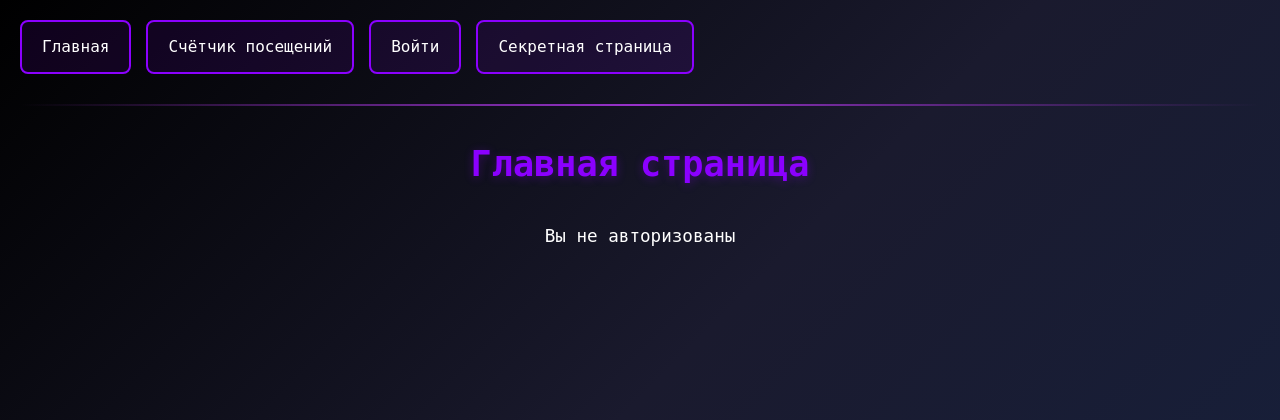
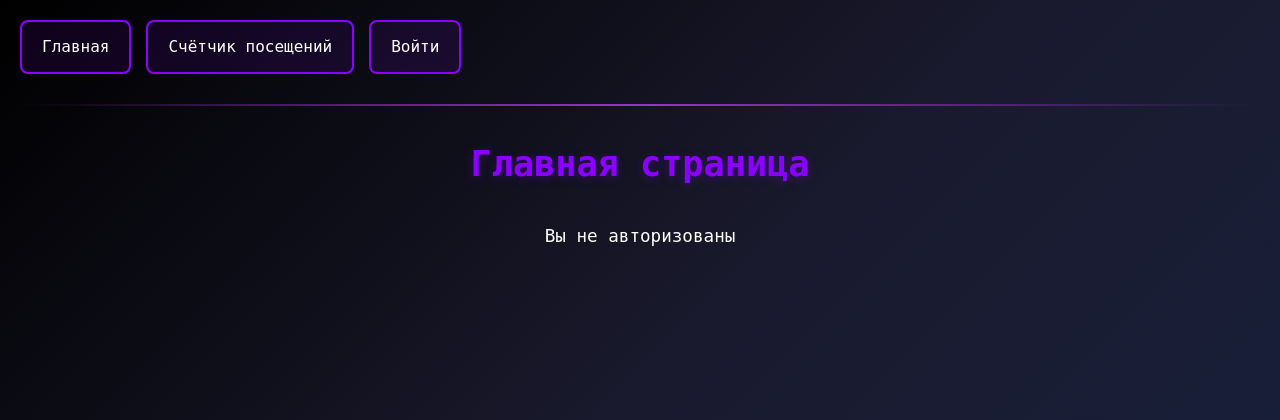
Before and after one commit to xseniaKri/web_labs, a Flask app: page / in a window 1280 px wide. Shown: the top 420 px of the page. Run offline with Flask 2, Linux system fonts and the light colour scheme.

Commit message:
fix: поправила отображение секретной страницы в навбаре

```diff
--- a/app/templates/base.html
+++ b/app/templates/base.html
@@ -17,7 +17,9 @@
 
     {% if current_user.is_authenticated %}
 
-
+        <a href="{{ url_for('secret') }}">
+            Секретная страница
+        </a>
 
         <a href="{{ url_for('logout') }}">
             Выйти
@@ -30,10 +32,6 @@
         </a>
 
     {% endif %}
-
-    <a href="{{ url_for('secret') }}">
-        Секретная страница
-    </a>
 
 </nav>
 
```
